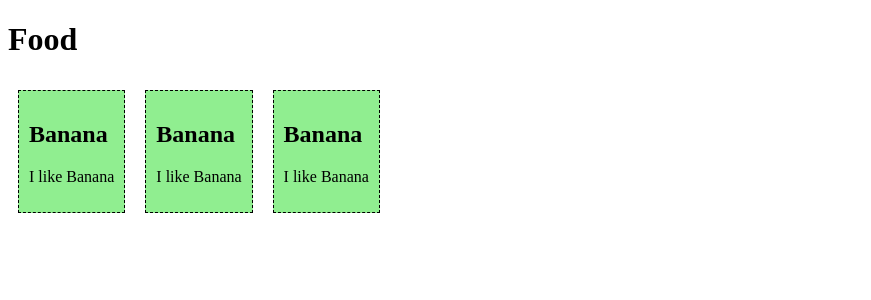
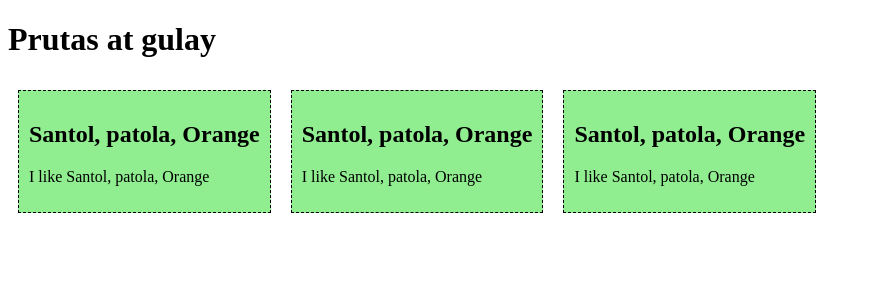
Before and after one commit to tj082523/webprog241-vuejs, a Vue app in the folder firstsfc/: page / in a window 1280 px wide. Shown: the top 300 px of the page, without its empty margins (0-871 px from the left). Built offline with nearby package versions, Linux system fonts and the light colour scheme.

Commit message:
updated text

```diff
--- a/firstsfc/src/App.vue
+++ b/firstsfc/src/App.vue
@@ -1,5 +1,5 @@
 <template>
-  <h1>Food</h1>
+  <h1>Prutas at gulay</h1>
   <food-item/>
   <food-item/>
   <food-item/>
--- a/firstsfc/src/components/FoodItem.vue
+++ b/firstsfc/src/components/FoodItem.vue
@@ -9,8 +9,8 @@
 export default {
   data() {
     return {
-      name: 'Banana',
-      message: 'I like Banana'
+      name: 'Santol, patola, Orange',
+      message: 'I like Santol, patola, Orange'
     }
   }
 };
```
